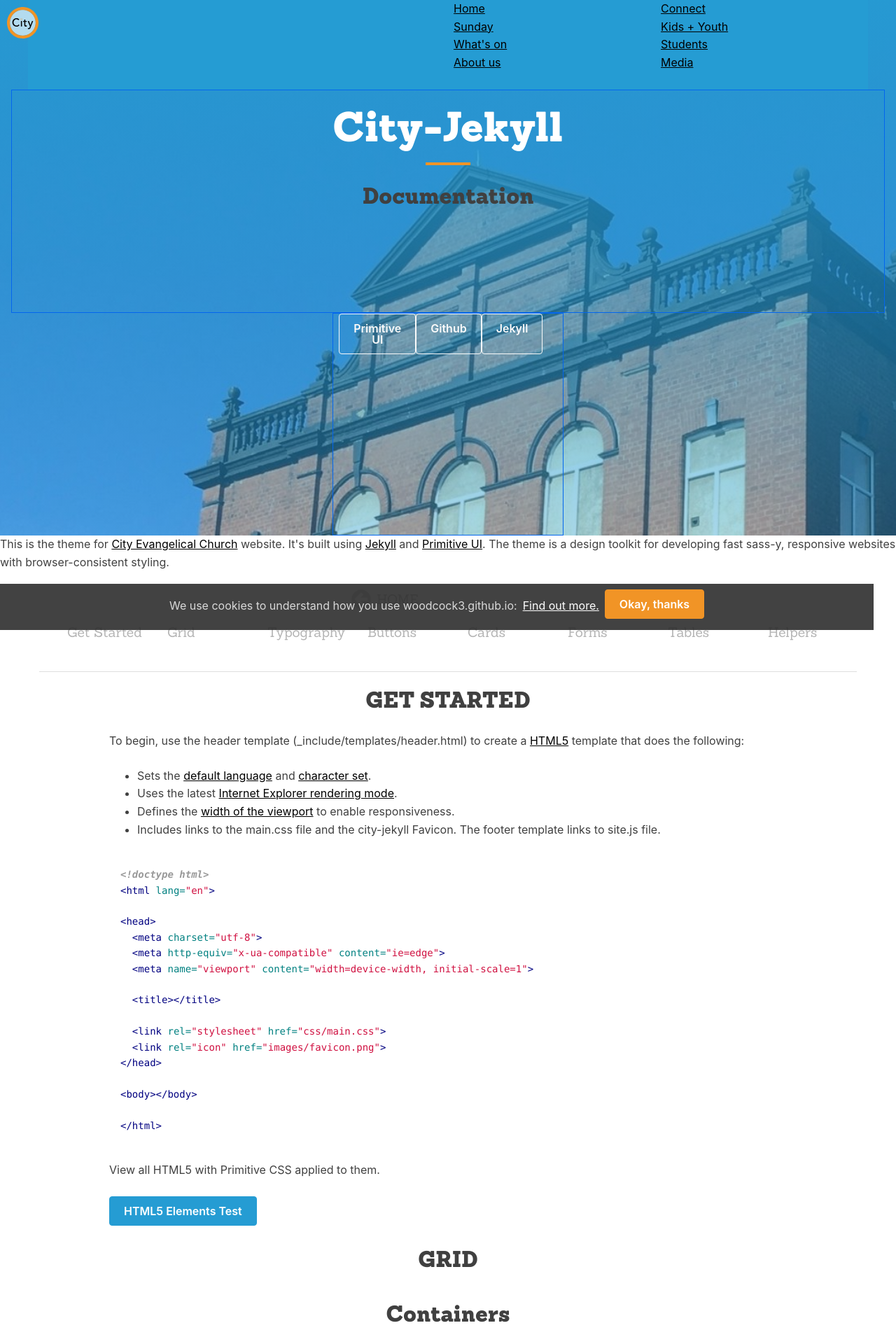
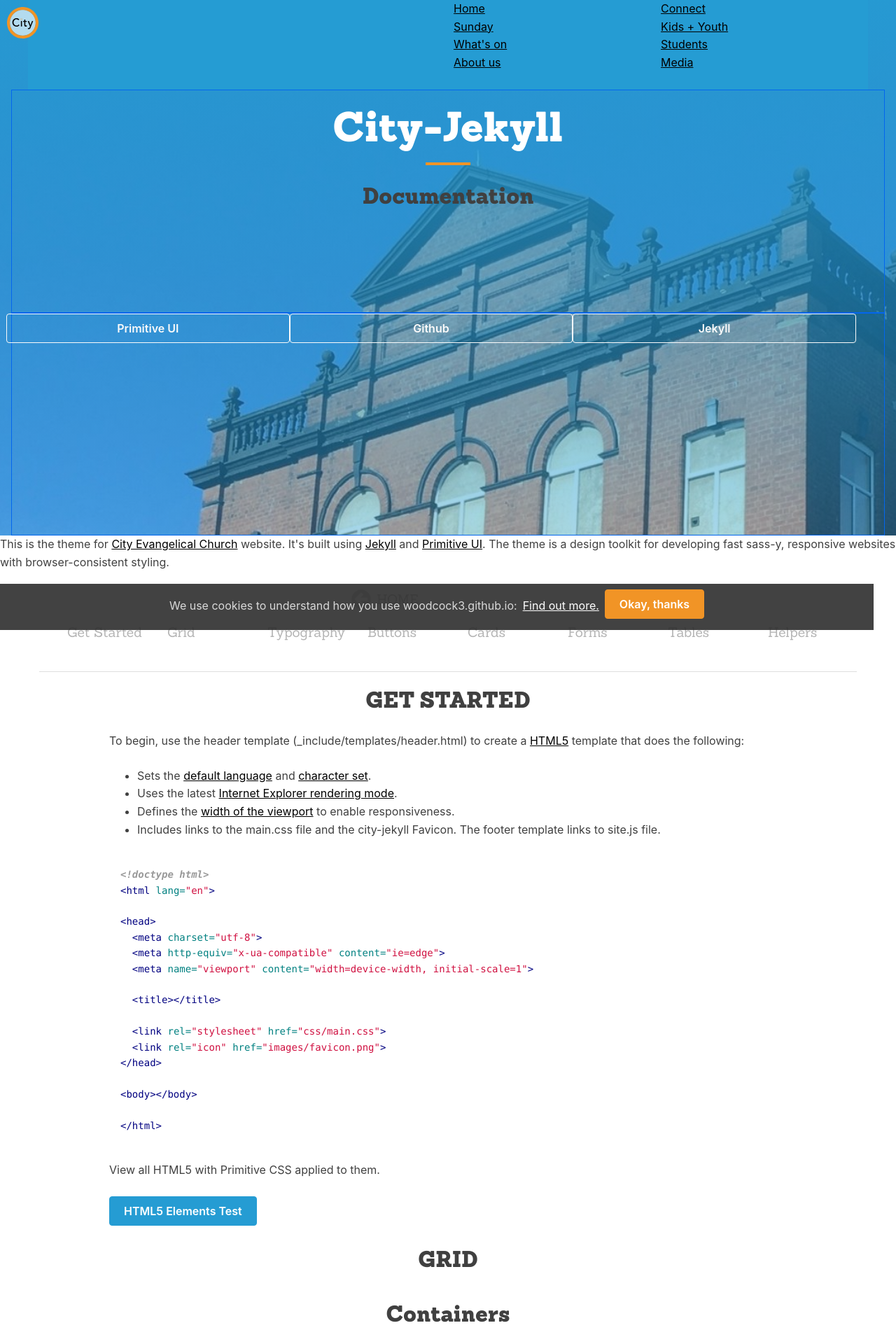
Before and after one commit to woodcox/city-jekyll, a Jekyll site: the page built from pages/_docs/2021-01-08-helper.md, in a window 1280 px wide. Shown: the top 1920 px of the page at 70% size. Built offline with Jekyll 4.4.1, drawn with Linux system fonts in a browser that asks for light colours.

Commit message:
Update docs-hero.html

```diff
--- a/_includes/templates/docs-hero.html
+++ b/_includes/templates/docs-hero.html
@@ -5,7 +5,7 @@
     <h1 class="hero-text-h1">City-Jekyll</h1>
     <h2 class="hero-text-h2">Documentation</h2>
   </div>
-  <div class="hero-buttons medium-container">
+  <div class="hero-buttons large-container">
     <div class="flex-row">
       <a class="flex-small sm-one-third button muted-button full-button" href="https://taniarascia.github.io/primitive">Primitive UI</a>
       <a class="flex-small sm-one-third button muted-button full-button" href="https://github.com/woodcock3/city-jekyll">Github</a>
```
